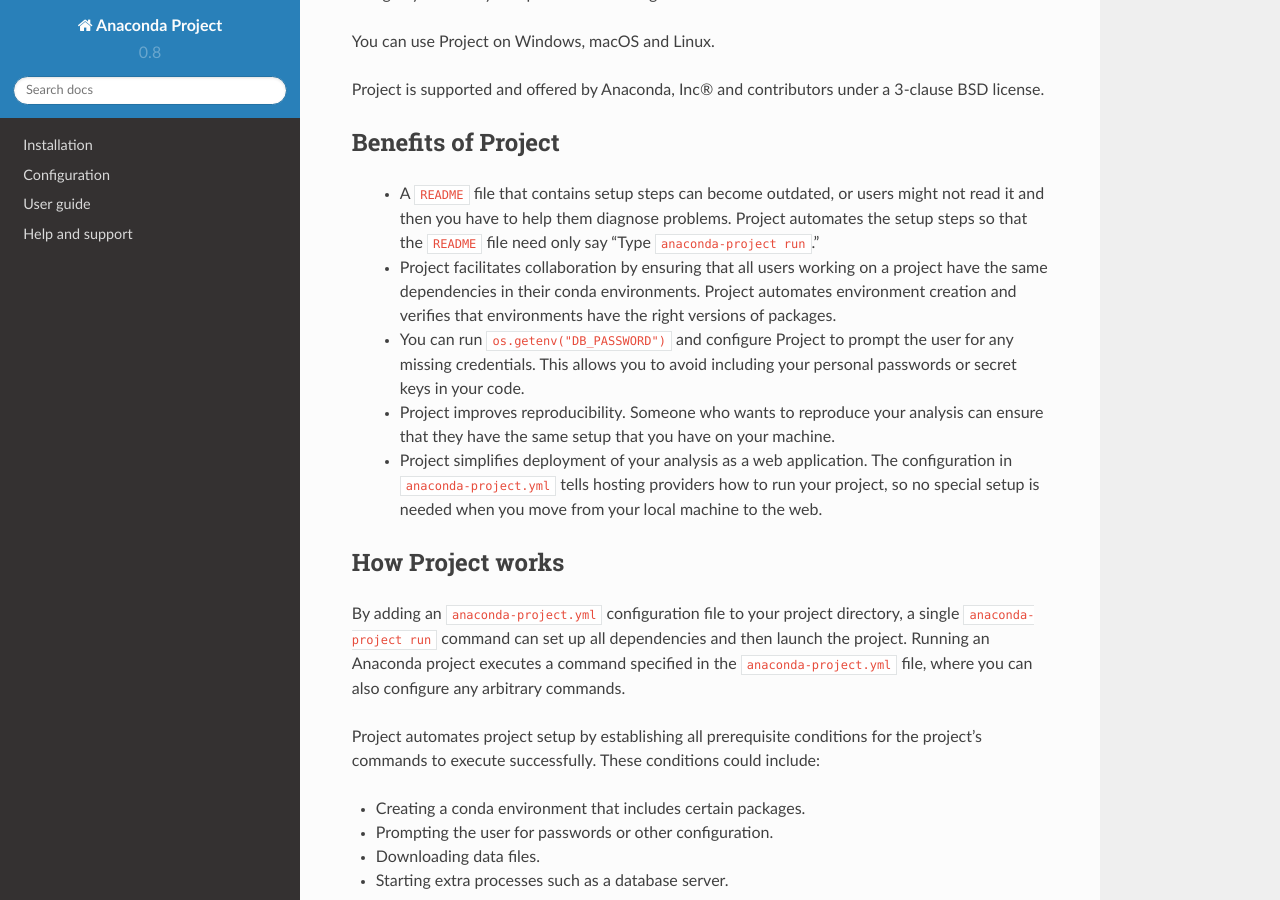
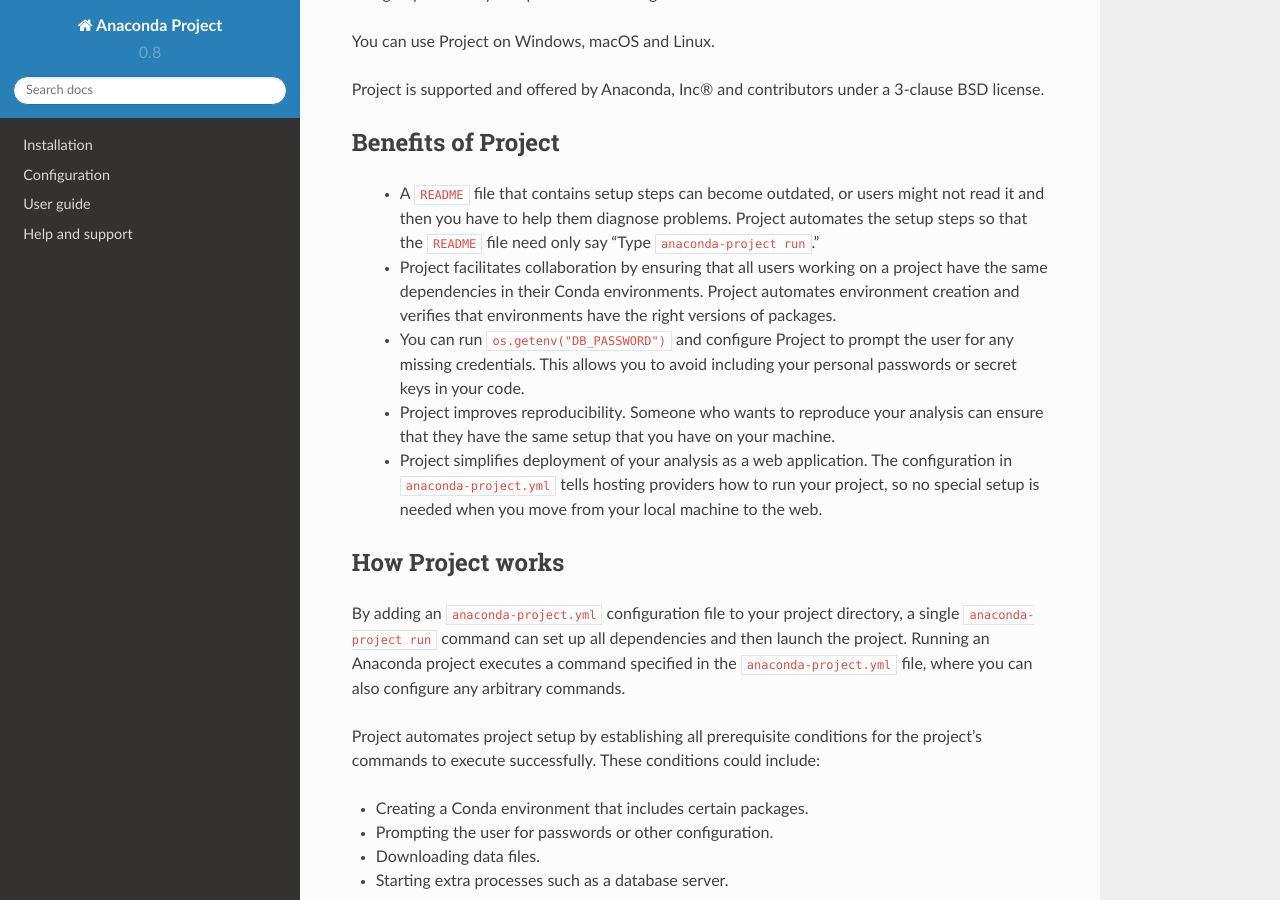
Before and after one commit to anaconda/anaconda-project, a Sphinx documentation site: the page built from docs/source/index.rst, in a window 1280 px wide and 900 px high, scrolled down 467 px. Built offline with Sphinx 7.4.7 and the Read the Docs theme 2.0.0, drawn with Linux system fonts in a browser that asks for light colours.

```diff
--- a/docs/source/index.rst
+++ b/docs/source/index.rst
@@ -36,7 +36,7 @@ Benefits of Project
    ``anaconda-project run``."
 
  * Project facilitates collaboration by ensuring that all users
-   working on a project have the same dependencies in their conda
+   working on a project have the same dependencies in their Conda
    environments. Project automates environment creation and
    verifies that environments have the right versions of packages.
 
@@ -70,7 +70,7 @@ Project automates project setup by establishing all prerequisite
 conditions for the project's commands to execute successfully.
 These conditions could include:
 
-* Creating a conda environment that includes certain packages.
+* Creating a Conda environment that includes certain packages.
 * Prompting the user for passwords or other configuration.
 * Downloading data files.
 * Starting extra processes such as a database server.
--- a/docs/source/user-guide/tasks/create-project-archive.rst
+++ b/docs/source/user-guide/tasks/create-project-archive.rst
@@ -84,6 +84,8 @@ formats (``.zip``, ``.tar.gz``, and ``.tar.bz2``)::
 Experimental: Packaging environments
 ====================================
 
+*Available since version 0.10.0*
+
 There are cases where it may be preferable to package the
 Conda environments directly into the archive. For example,
 you may want to support uses where the target system cannot
--- a/docs/source/user-guide/tasks/docker-image.rst
+++ b/docs/source/user-guide/tasks/docker-image.rst
@@ -2,7 +2,7 @@
 Creating Docker Images
 ======================
 
-*Available since version XYZ*
+*Available since version 0.10.0*
 
 Use the ``dockerize`` command to create a Docker image from
 the project. Images created from Anaconda Projects are
--- a/docs/source/user-guide/tasks/work-with-packages.rst
+++ b/docs/source/user-guide/tasks/work-with-packages.rst
@@ -34,7 +34,7 @@ Adding packages
 ***************
 
 To add packages to your project that are not yet in your
-``packages:`` list there are two appraoches.
+``packages:`` list there are two approaches.
 
 #. From within your project directory, run::
 
```
